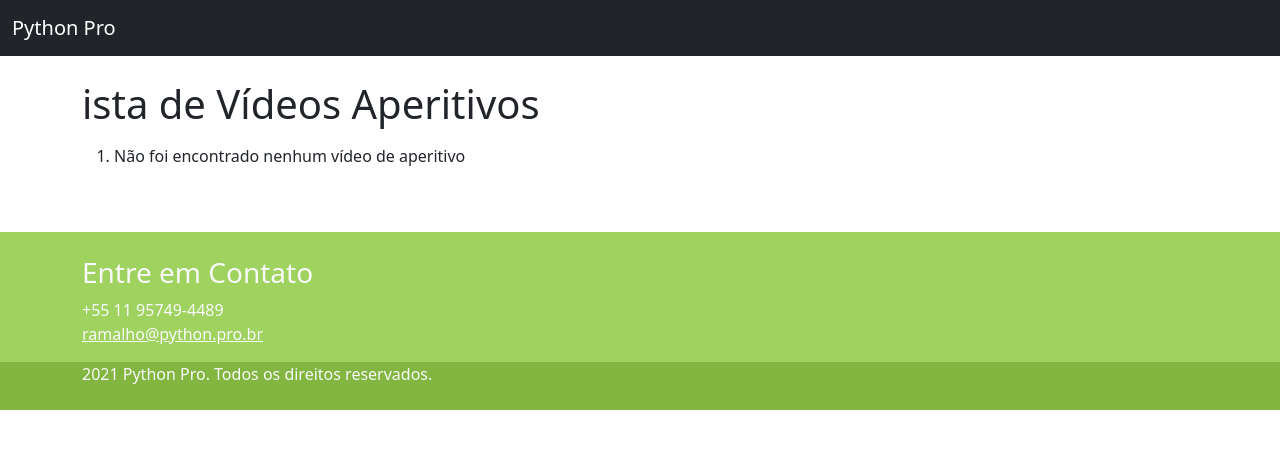
After one commit to Slimelvl1/pypro-Django, a Django app: page /aperitivos/ in a window 1280 px wide. The commit adds this page. Shown: the top 449 px of the page. Run offline with Django 3.2, Linux system fonts and the light colour scheme; parts of the project's set-up code (start-up, migrations or seed data) failed here and were passed over; some libraries are stand-ins or nearby versions.

Commit message:
Vídeo de acordo com o slug
close #81

```diff
--- /dev/null
+++ b/pypro/aperitivos/templates/aperitivos/indice.html
@@ -0,0 +1,21 @@
+{% extends 'base/base.html' %}
+{% load static %}
+{% block title %}Python Pro - Aperitivo{% endblock title %}
+{% block description %}Página com todos vídeos gratuitos{% endblock description %}
+{% block body %}
+    <div class="container">
+        <div class="row">
+            <div class="col-md-12">
+                <h1 class="mt-4 mb-3">ista de Vídeos Aperitivos</h1>
+                <ol>
+                    {% for video in videos %}
+                        <li>{{ video.titulo | default:"Faltando Título"}}</li>
+                    {% empty %}
+                        <li>Não foi encontrado nenhum vídeo de aperitivo</li>
+                    {% endfor %}
+                </ol>
+
+            </div>
+        </div>
+    </div>
+{% endblock body%}
--- a/pypro/aperitivos/templates/aperitivos/video.html
+++ b/pypro/aperitivos/templates/aperitivos/video.html
@@ -6,7 +6,7 @@
     <div class="container">
         <div class="row">
             <div class="col-md-12">
-                <h1 class="mt-4 mb-3">{{ video.titulo }}</h1>
+                <h1 class="mt-4 mb-3">{{ video.titulo |default:"Faltando Título" }}</h1>
                 <iframe width="560" height="315" src="https://www.youtube.com/embed/2aYplgJrPDU"
                     title="YouTube video player" frameborder="0"
                     allow="accelerometer; autoplay; clipboard-write; encrypted-media; gyroscope; picture-in-picture"
--- a/pypro/aperitivos/urls.py
+++ b/pypro/aperitivos/urls.py
@@ -1,8 +1,9 @@
 from django.urls import path
-from pypro.aperitivos.views import video
+from pypro.aperitivos.views import video, indice
 
 
 app_name = 'aperitivos'
 urlpatterns = [
-    path('<slug:slug>', video, name='video')
+    path('<slug:slug>', video, name='video'),
+    path('', indice, name='indice'),
 ]
--- a/pypro/aperitivos/views.py
+++ b/pypro/aperitivos/views.py
@@ -1,6 +1,18 @@
 from django.shortcuts import render
+
+videos = {
+    {'slug': 'motivacao', 'titulo': 'Video Aperitivo: Motivação'},
+    {'slug': 'instalacao-windows', 'titulo': 'Video Aperitivo: Motivação'},
+
+}
+
+videos_dct = {dct['slug']: dct for dct in videos}
+
+
+def indice(request):
+    return render(request, 'aperitivos/indice.html', context={'videos': videos})
 
 
 def video(request, slug):
-    video = {'titulo': 'Video Aperitivo: Motivação'}
+    video = videos_dct[slug]
     return render(request, 'aperitivos/video.html', context={'video': video})
```
Also changed, not shown: pypro/aperitivos/tests/tests_indice.py (added, +27 -0 lines), pypro/aperitivos/tests/__init__.py (added), pypro/aperitivos/tests/tests_video.py (renamed from pypro/aperitivos/tests.py).
